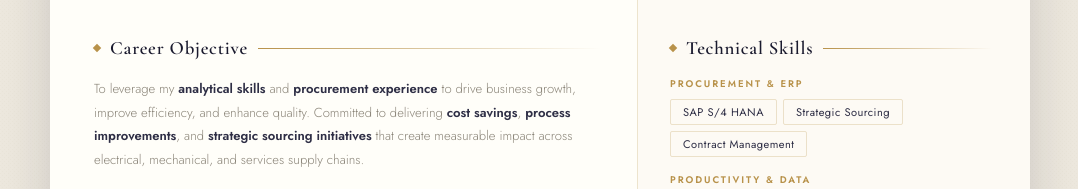
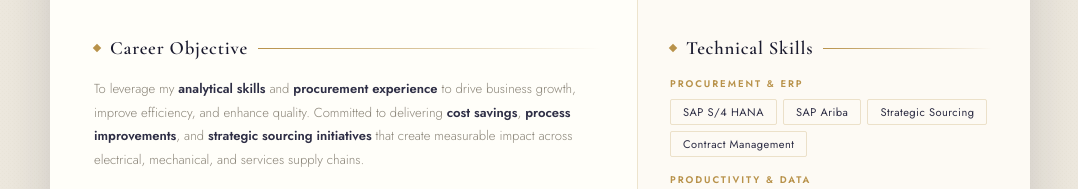
Before and after one commit to NomanMustaquekhan/Monu_Vaidya_CV, a plain HTML site: page index.html in a window 1280 px wide. Shown: the part 355-544 px from the top of the page, without its empty margins (100-1178 px from the left). Drawn offline with nearby package versions, Linux system fonts and the light colour scheme.

Commit message:
Update index.html

```diff
--- a/index.html
+++ b/index.html
@@ -595,6 +595,7 @@ body {
         <div class="sub-label">Procurement &amp; ERP</div>
         <div class="pills">
           <span class="pill">SAP S/4 HANA</span>
+           <span class="pill">SAP Ariba</span>
           <span class="pill">Strategic Sourcing</span>
           <span class="pill">Contract Management</span>
         </div>
```
